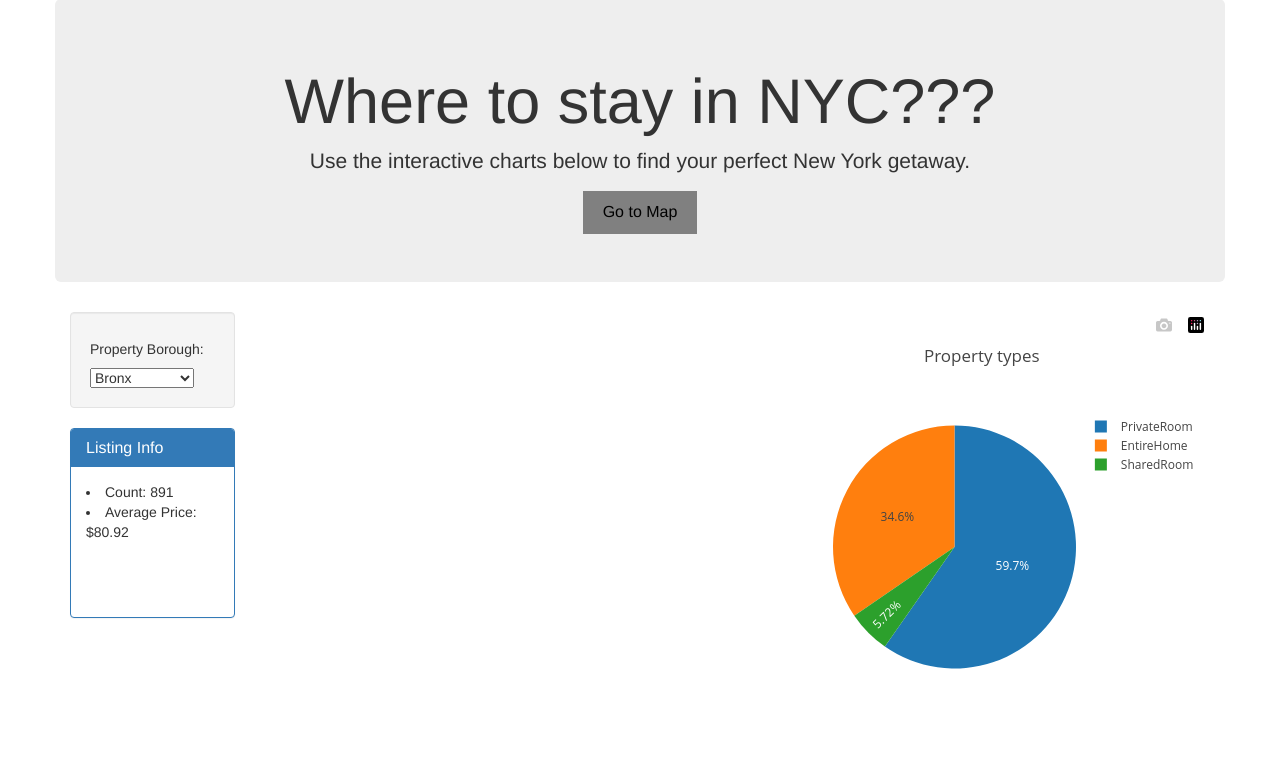
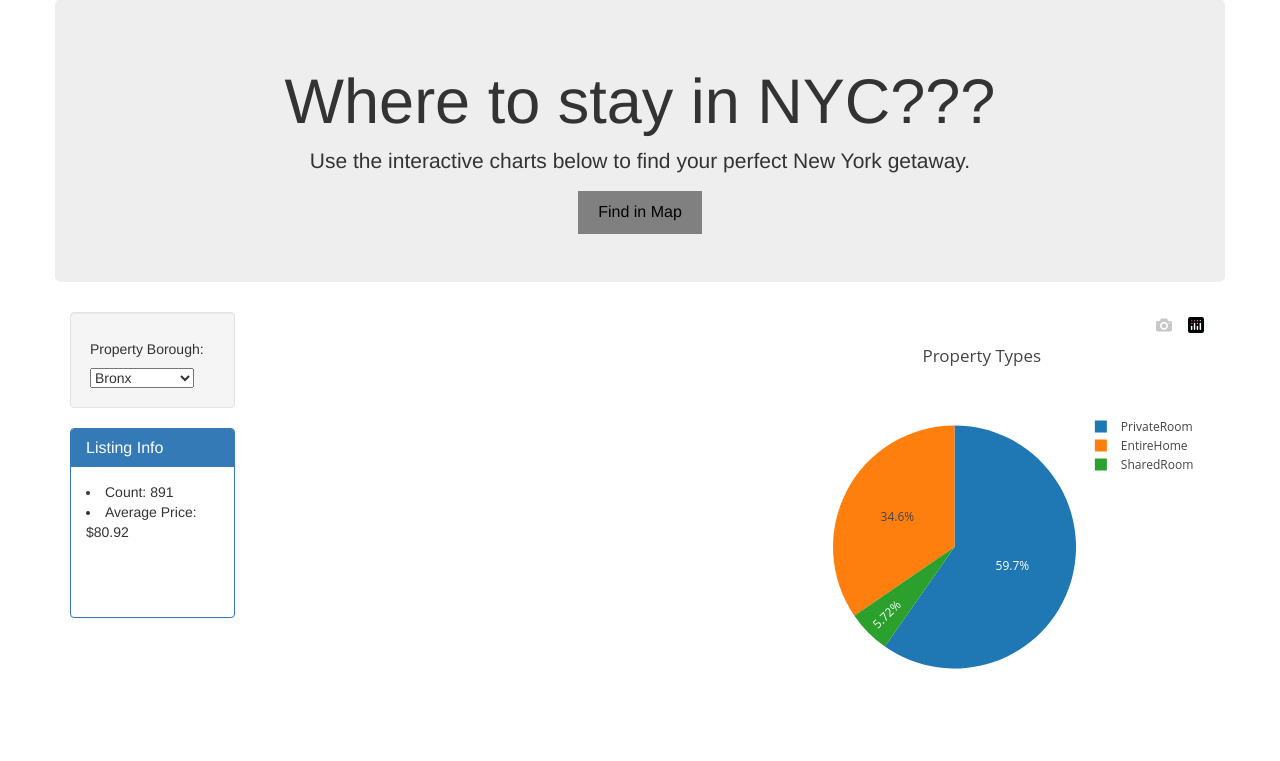
Before and after one commit to stephen-roberts-15/group_project_3, a Flask app: page / in a window 1280 px wide. Shown: the part 356-1117 px from the top of the page. Run offline with Flask 3, Linux system fonts and the light colour scheme; data comes from the database, SQL or seed files in the repository; parts of the project's set-up code (start-up, migrations or seed data) failed here and were passed over; some libraries are stand-ins or nearby versions.

Commit message:
minor changes

```diff
--- a/static/js/app.js
+++ b/static/js/app.js
@@ -117,7 +117,7 @@
         };
 
         const layout = {
-                title: "Property types"
+                title: "Property Types"
         };
 
         Plotly.newPlot("pie", [trace], layout);
--- a/static/js/logic.js
+++ b/static/js/logic.js
@@ -15,7 +15,7 @@
   // Define a function that we want to run once for each feature in the features array.
   // Give each feature a popup that describes the property type and Review Count of the properties.
   function onEachFeature(feature, layer) {
-    layer.bindPopup(`<h3>${"Property Type : "+feature.properties.Prop_Type}</h3><hr><p>${"Boroughs: "+feature.properties.Boroughs}</p><hr><p>${"Price: "+"$"+feature.properties.Price}</p><hr><p>${"Reviews: "+feature.properties.Review_Cnt}</p><hr><p>${"Days Available: "+feature.properties.Days_Available}</p>`)
+    layer.bindPopup(`<h3>${"Property Type : "+feature.properties.Prop_Type}</h3><hr><p>${"Boroughs: "+feature.properties.Boroughs}</p><hr><p>${"Price: "+"$"+feature.properties.Price}</p><hr><p>${" No. of Reviews: "+feature.properties.Review_Cnt}</p><hr><p>${"Days Available: "+feature.properties.Days_Available}</p>`)
 ;
   }
 
@@ -92,9 +92,9 @@
 var legend = L.control({position: "bottomright"});
 legend.onAdd = function() {
   var div = L.DomUtil.create("div", "info legend"),
-  Price = [-50, 50, 150, 250, 350, 450];
+  Price = [0, 50, 150, 250, 350, 450];
 
-  div.innerHTML += "<h3 style='text-align: center'>Price</h3>"
+  div.innerHTML += "<h3 style='text-align: center'>Price ($)</h3>"
 
   for (var i =0; i < Price.length; i++) {
     div.innerHTML +=
--- a/templates/index.html
+++ b/templates/index.html
@@ -34,7 +34,7 @@
       <div class="col-md-12 jumbotron text-center">
         <h1>Where to stay in NYC???</h1>
         <p>Use the interactive charts below to find your perfect New York getaway.</p>
-        <a href="http://127.0.0.1:5000/map_page" class="map-button">Go to Map</a>
+        <a href="http://127.0.0.1:5000/map_page" class="map-button">Find in Map</a>
       </div>
     </div>
     <div class="row">
```
Also changed, not shown: 2 other files.
